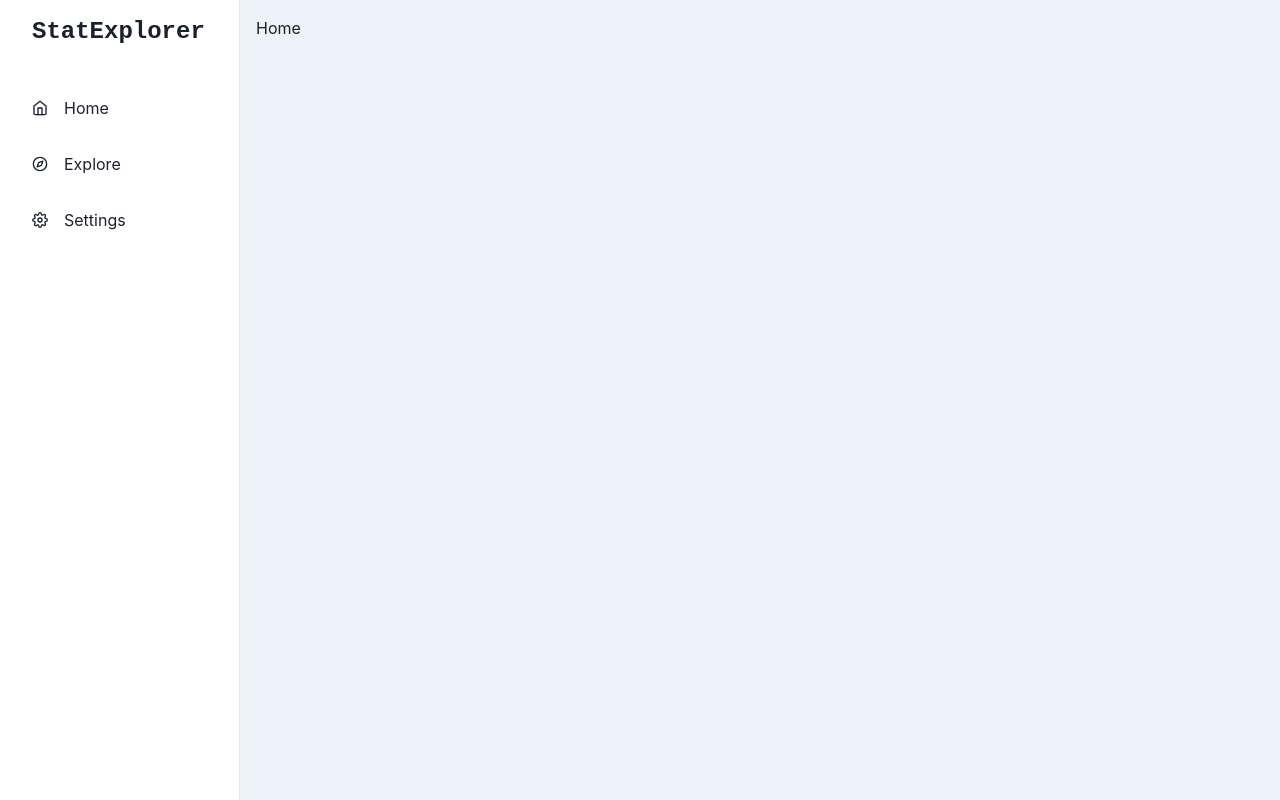
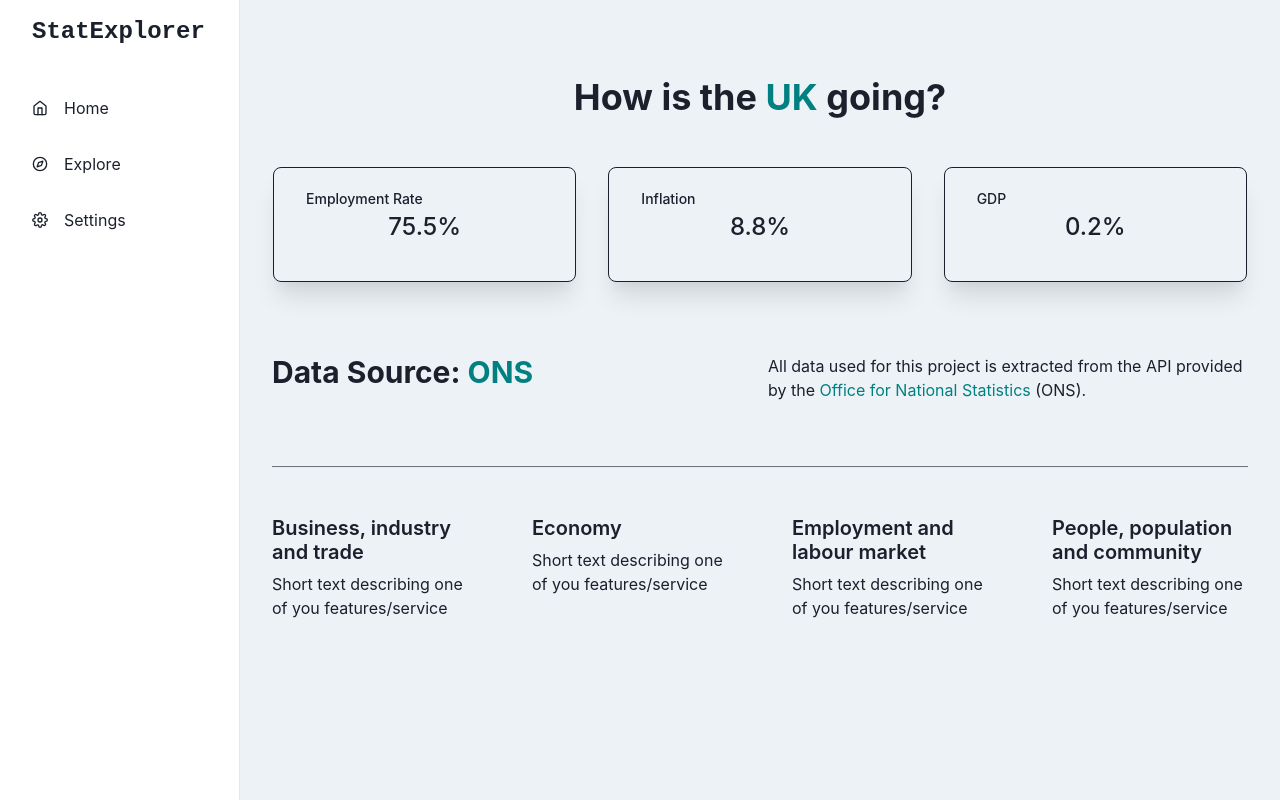
Before and after one commit to quentinalais/StatExplorer, a React (Create React App) app: page / in a window 1280 px wide. Built offline with nearby package versions, Linux system fonts and the light colour scheme; the HTML template or start-up script is replaced by a standard one.

Commit message:
Update Design

```diff
--- a/src/Component/Home.js
+++ b/src/Component/Home.js
@@ -1,12 +1,185 @@
 import React from 'react'
+import {
+  Box,
+  Button,
+  Flex,
+  VStack,
+  Text,
+  chakra,
+  Divider,
+  SimpleGrid,
+  Stat,
+  StatLabel,
+  StatNumber,
+  useColorModeValue,
+  Grid,
+  GridItem,
+  Container,
+  Center
+} from '@chakra-ui/react';
 
 
+function StatsCard(props) {
+  const { title, stat } = props;
+  return (
+    <Stat
+      px={{ base: 4, md: 8 }}
+      py={'5'}
+      shadow={'xl'}
+      border={'1px solid'}
+      borderColor={useColorModeValue('gray.800', 'gray.500')}
+      rounded={'lg'}>
+      <StatLabel fontWeight={'medium'} isTruncated>
+        {title}
+      </StatLabel>
+      <StatNumber fontSize={'2xl'} fontWeight={'medium'}>
+        <Center>{stat}</Center>
+      </StatNumber>
+    </Stat>
+  );
+}
+
+const Feature = ({ heading, text }) => {
+  return (
+    <GridItem>
+      <chakra.h3 fontSize="xl" fontWeight="600">
+        {heading}
+      </chakra.h3>
+      <chakra.p>{text}</chakra.p>
+    </GridItem>
+  );
+};
+
+function GridListWithCTA() {
+  return (
+    <Box as={Container} maxW="7xl" mt={14} p={4}>
+      <Grid
+        templateColumns={{
+          base: 'repeat(1, 1fr)',
+          sm: 'repeat(2, 1fr)',
+          md: 'repeat(2, 1fr)',
+        }}
+        gap={4}>
+        <GridItem colSpan={1}>
+          <VStack alignItems="flex-start" spacing="20px">
+            <chakra.h2 fontSize="3xl" fontWeight="700">
+              Medium length title
+            </chakra.h2>
+            <Button colorScheme="green" size="md">
+              Call To Action
+            </Button>
+          </VStack>
+        </GridItem>
+        <GridItem>
+          <Flex>
+            <chakra.p>
+              Provide your customers a story they would enjoy keeping in mind
+              the objectives of your website. Pay special attention to the tone
+              of voice.
+            </chakra.p>
+          </Flex>
+        </GridItem>
+      </Grid>
+      <Divider mt={12} mb={12} />
+      <Grid
+        templateColumns={{
+          base: 'repeat(1, 1fr)',
+          sm: 'repeat(2, 1fr)',
+          md: 'repeat(4, 1fr)',
+        }}
+        gap={{ base: '8', sm: '12', md: '16' }}>
+        <Feature
+          heading={'First Feature'}
+          text={'Short text describing one of you features/service'}
+        />
+        <Feature
+          heading={'Second Feature'}
+          text={'Short text describing one of you features/service'}
+        />
+        <Feature
+          heading={'Third Feature'}
+          text={'Short text describing one of you features/service'}
+        />
+        <Feature
+          heading={'Fourth Feature'}
+          text={'Short text describing one of you features/service'}
+        />
+      </Grid>
+    </Box>
+  );
+}
 
 
 export const Home = () => {
   return (
       <div>
-        Home
+       <Box maxW="7xl" mx={'auto'} pt={5} px={{ base: 2, sm: 12, md: 17 }}>
+      <chakra.h1
+        textAlign={'center'}
+        fontSize={'4xl'}
+        py={10}
+        fontWeight={'bold'}>
+        How is the <Text as='span' color="teal"> UK </Text> going?
+      </chakra.h1>
+      <SimpleGrid columns={{ base: 1, md: 3 }} spacing={{ base: 5, lg: 8 }}>
+        <StatsCard title={'Employment Rate'} stat={'75.5%'} />
+        <StatsCard title={'Inflation'} stat={'8.8%'} />
+        <StatsCard title={'GDP'} stat={'0.2%'} />
+      </SimpleGrid>
+    </Box>
+    <Box as={Container} maxW="7xl" mt={14} p={4}>
+      <Grid
+        templateColumns={{
+          base: 'repeat(1, 1fr)',
+          sm: 'repeat(2, 1fr)',
+          md: 'repeat(2, 1fr)',
+        }}
+        gap={4}>
+        <GridItem colSpan={1}>
+          <VStack alignItems="flex-start" spacing="20px">
+            <chakra.h2 fontSize="3xl" fontWeight="700">
+              Data Source: <Text as='span' color="teal"> ONS </Text>
+            </chakra.h2>
+            {/* <Button colorScheme="green" size="md">
+              Call To Action
+            </Button> */}
+          </VStack>
+        </GridItem>
+        <GridItem>
+          <Flex>
+            <chakra.p>
+              All data used for this project is extracted from the API provided by the <Text target="_blank" href="https://www.ons.gov.uk/" as='a' color="teal"> Office for National Statistics  </Text>(ONS).
+            </chakra.p>
+          </Flex>
+        </GridItem>
+      </Grid>
+      <Divider mt={12} mb={12} />
+      <Grid
+        templateColumns={{
+          base: 'repeat(1, 1fr)',
+          sm: 'repeat(2, 1fr)',
+          md: 'repeat(4, 1fr)',
+        }}
+        gap={{ base: '8', sm: '12', md: '16' }}>
+        <Feature
+          heading={'Business, industry and trade'}
+          text={'Short text describing one of you features/service'}
+        />
+        <Feature
+          heading={'Economy'}
+          text={'Short text describing one of you features/service'}
+        />
+        <Feature
+          heading={'Employment and labour market'}
+          text={'Short text describing one of you features/service'}
+        />
+        <Feature
+          heading={'People, population and community'}
+          text={'Short text describing one of you features/service'}
+        />
+      </Grid>
+    </Box>
+
       </div>
 
   )
--- a/src/Component/Sidebar.js
+++ b/src/Component/Sidebar.js
@@ -95,7 +95,7 @@ const NavItem = ({ icon, children, path, ...rest }) => {
         role="group"
         cursor="pointer"
         _hover={{
-          bg: 'cyan.400',
+          bg: 'teal',
           color: 'white',
         }}
         {...rest}>
```
